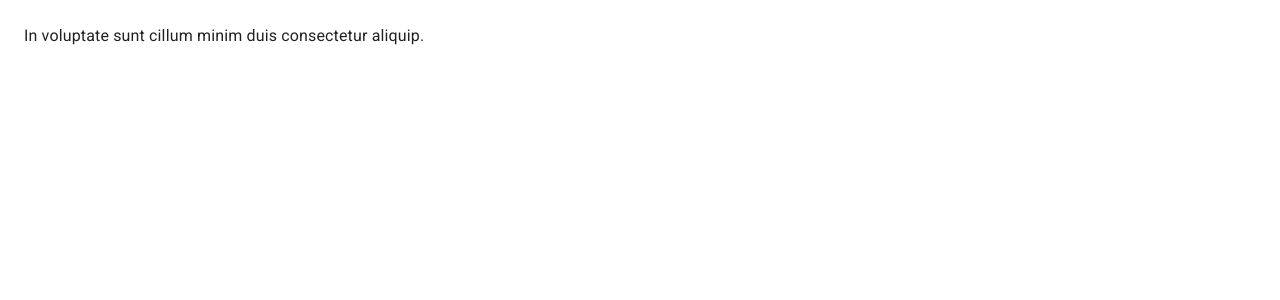
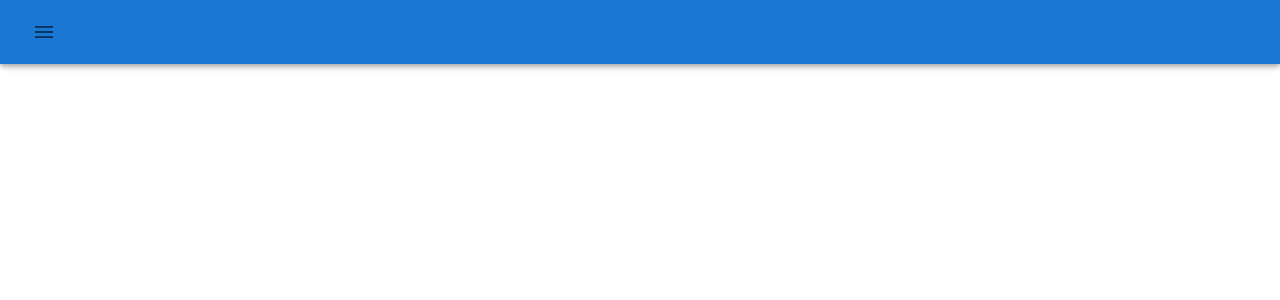
Before and after one commit to issyrivas17/Journal-app-vite, a React (Vite) app: page / in a window 1280 px wide. Shown: the top 300 px of the page. Built offline with nearby package versions, Linux system fonts and the light colour scheme.

Commit message:
Se pasa navbar al JournalLayout vamos hacer la prueba

```diff
--- a/src/journal/components/NavBar.jsx
+++ b/src/journal/components/NavBar.jsx
@@ -1,4 +1,5 @@
-import { AppBar } from '@mui/material'
+import { AppBar, IconButton, Toolbar } from '@mui/material'
+import {MenuOutlined} from '@mui/icons-material'
 import React from 'react'
 
 export const NavBar = () => {
@@ -8,6 +9,12 @@ export const NavBar = () => {
    sx={{ }}
    >
 
+    <Toolbar>
+        <IconButton>
+            <MenuOutlined/>
+        </IconButton>
+    </Toolbar>
+
    </AppBar>
   )
 }
--- /dev/null
+++ b/src/journal/components/index.js
@@ -0,0 +1 @@
+export * from './NavBar'
--- a/src/journal/layout/JournalLayout.JSX
+++ b/src/journal/layout/JournalLayout.JSX
@@ -1,5 +1,6 @@
 import { Box } from '@mui/material'
 import React from 'react'
+import { NavBar } from '../components';
 
 const drawerWidth= 240;
 
@@ -7,7 +8,7 @@ export const JournalLayout = ({children}) => {
   return (
  <Box sx={{display:'flex'}}>
 
-  {/*Navbar*/}
+<NavBar/>
 
   {/*Sidebar*/}
 
```
